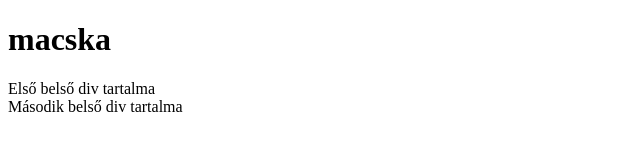
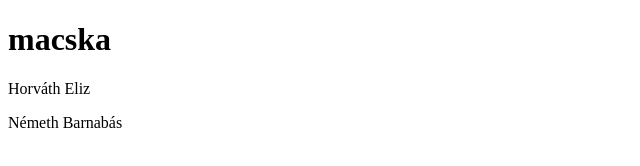
Before and after one commit to heliza16/csoportmunka, a plain HTML site: page index.html in a window 1280 px wide. Shown: the whole page, without its empty margins (0-640 px from the left). Drawn offline with Linux system fonts and the light colour scheme.

Commit message:
valtozas

```diff
--- a/index.html
+++ b/index.html
@@ -8,12 +8,12 @@
 <body>
     <h1>macska</h1>
     <div class="tarolo">
-        <div class="belso-div">
-            Első belső div tartalma
+        <div class="tartalom1">
+           <p>Horváth Eliz</p>
         </div>
 
-        <div class="belso-div">
-            Második belső div tartalma
+        <div class="tartalom2">
+           <p>Németh Barnabás</p>
         </div>
     </div>
 </body>
--- a/stilus.css
+++ b/stilus.css
@@ -0,0 +1 @@
+body
```
